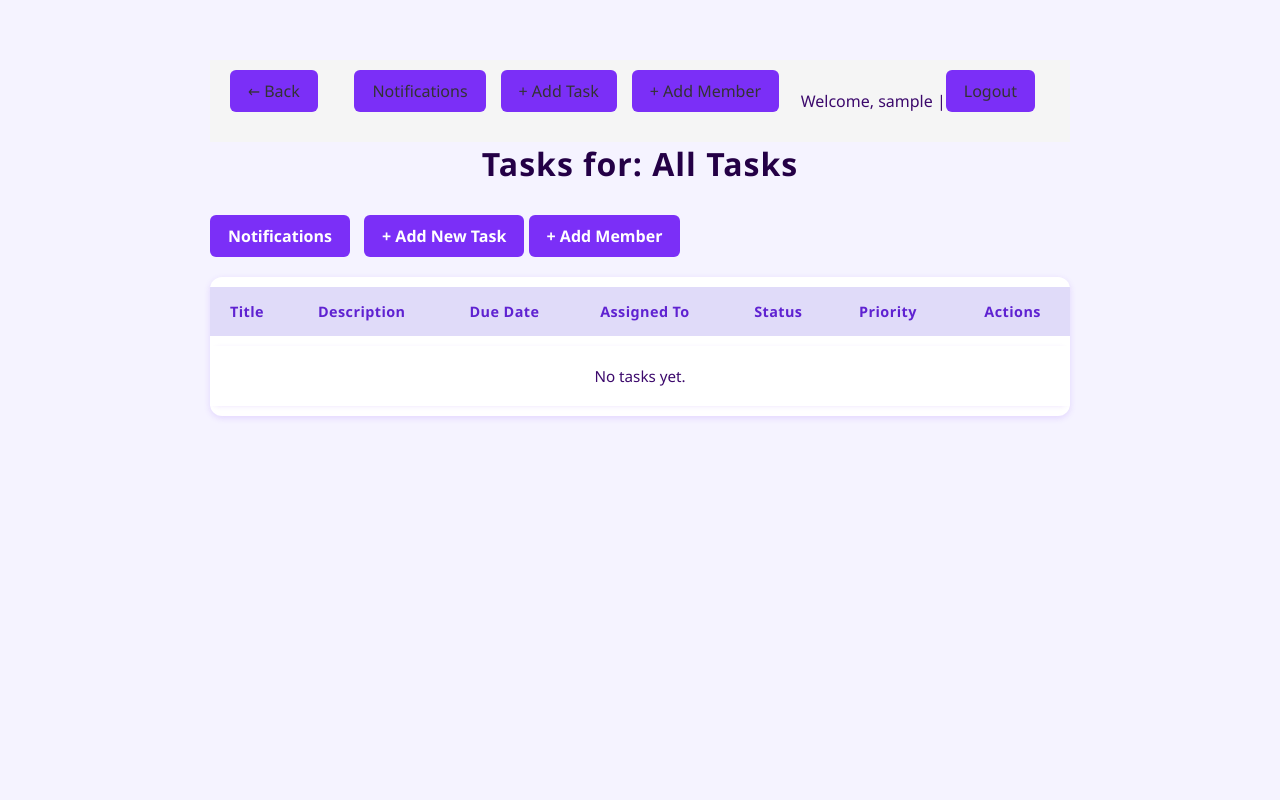
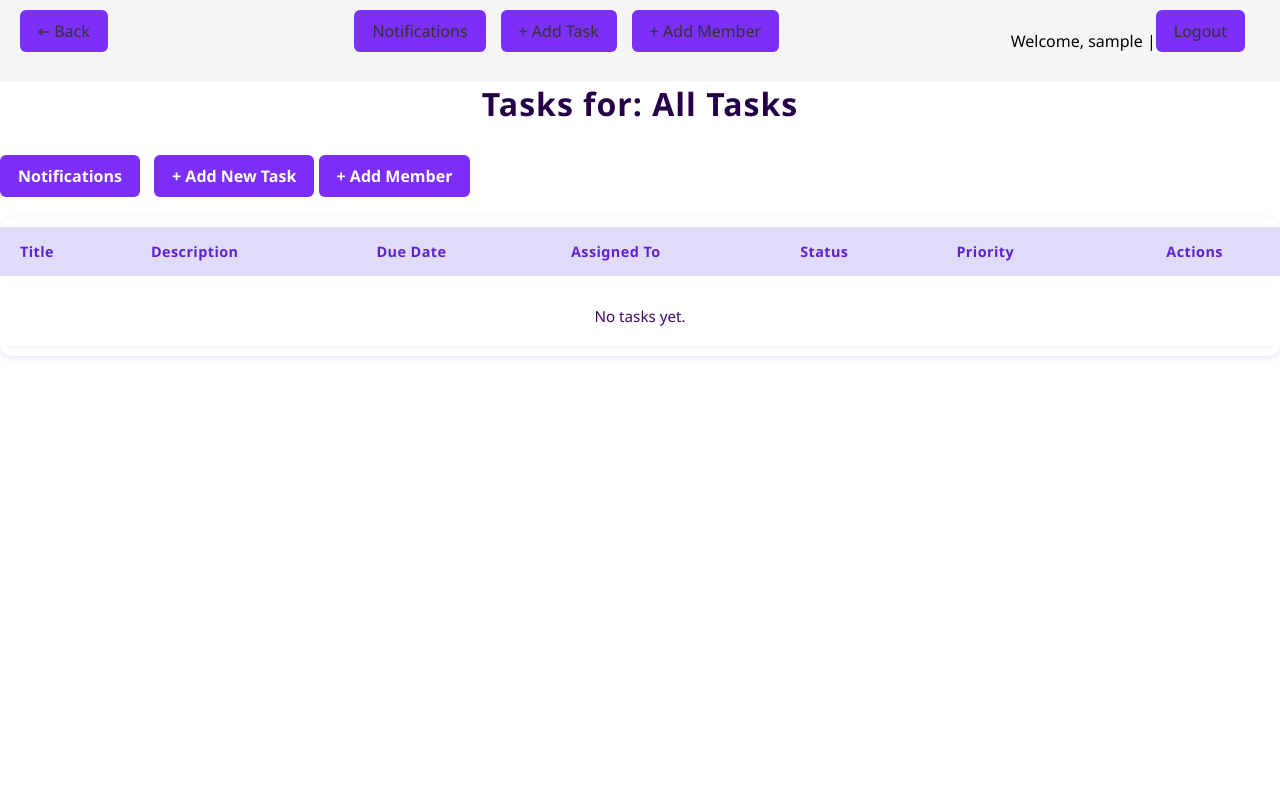
Before and after one commit to Judinus10/planit, a PHP site: page /index.php in a window 1280 px wide. Run offline with PHP 8.4, Linux system fonts and the light colour scheme; the visitor is signed in with stand-in values (Sample User, id 1); data that the repository does not hold is empty.

Commit message:
body style modified

```diff
--- a/style.css
+++ b/style.css
@@ -7,13 +7,21 @@
 }
 
 /* Body styling */
-body {
-  background-color: #f5f3ff; /* light lavender */
-  color: #3c096c; /* dark violet */
+/* body {
+  background-color: #f5f3ff;
+  color: #3c096c;
   max-width: 900px;
   margin: 40px auto;
   padding: 20px;
+} */
+
+html, body {
+  width: 100%;
+  height: 100%;
+  margin: 0;
+  padding: 0;
 }
+
 
 #form{
   color: #fff;
```
